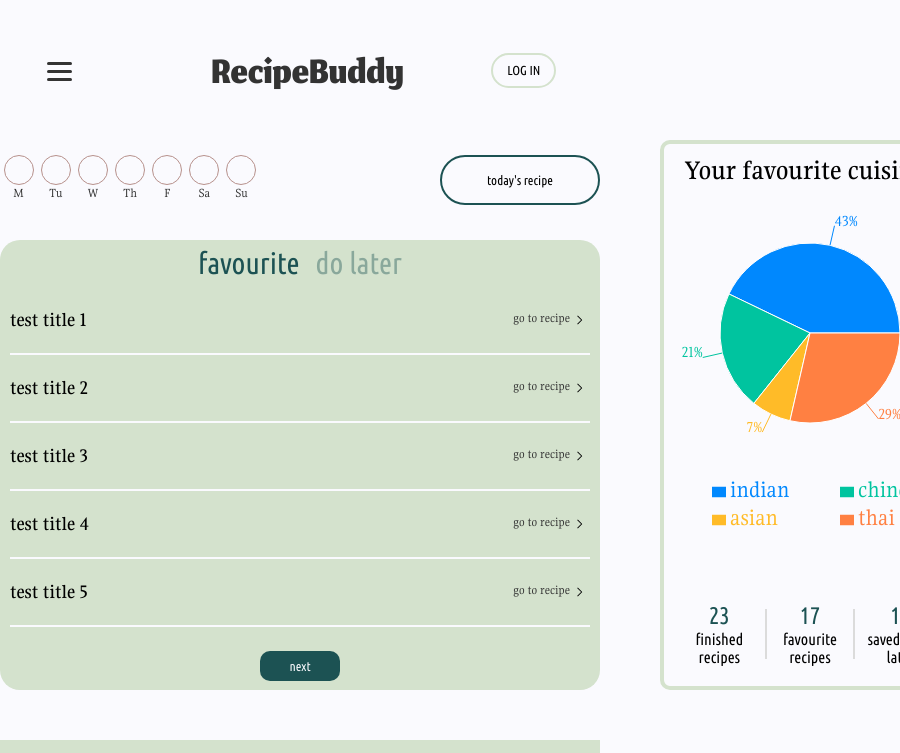
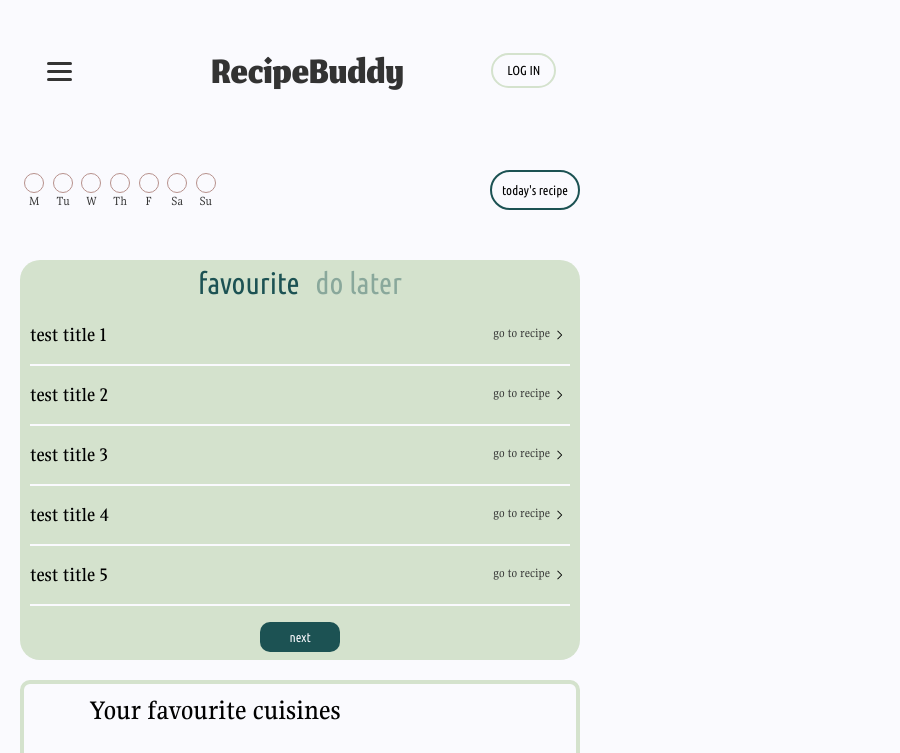
Before and after one commit to nnross/recipes-frontend, a React (Vite) app: page /personal in a window 600 px wide. Shown: the top 753 px of the page, 900 px wide, since content can reach past the window. Built offline with nearby package versions, Linux system fonts and the light colour scheme.

Commit message:
personal without tests

```diff
--- a/src/pages/personal/Statistics.jsx
+++ b/src/pages/personal/Statistics.jsx
@@ -16,8 +16,8 @@ const Statistics = ({
     <div className={className} id={id}>
       <div className={`${className}__pieChart`}>
         <h3> Your favourite cuisines </h3>
-        <ResponsiveContainer width="100%" height="80%">
-          <PieChart width="100%" height="100%" className={`${className}__pieChart__container`}>
+        <ResponsiveContainer width="100%" height="90%">
+          <PieChart className={`${className}__pieChart__container`}>
             <Pie data={chart} dataKey="value" nameKey="name" cx="50%" cy="50%" outerRadius={90} fill="#8884d8" label={({ percent }) => `${(percent * 100).toFixed(0)}%`}>
               {chart.map((entry, index) => (
                 <Cell fill={colors[index]} />
--- a/src/styles/components/_calendar.scss
+++ b/src/styles/components/_calendar.scss
@@ -46,3 +46,42 @@
         }
     }
 }
+
+@media only screen and (max-width: 600px) {
+    .calendar {
+        width: 200px;
+        height: 35px;
+        &__date {
+            &__btn {
+                &--0 {
+                    height: 20px;
+                    width: 20px;
+                    border: 1px solid $brown;
+                    background: $white;
+                    border-radius: 10px;
+                    cursor:pointer;
+                }
+                &--1 {
+                    height: 20px;
+                    width: 20px;
+                    border: 1px solid $brown;
+                    background: $brown;
+                    border-radius: 10px;
+                    cursor:pointer;
+                }
+                &--2 {
+                    height: 20px;
+                    width: 20px;
+                    border: 1px solid $lightGreen;
+                    background: $lightGreen;
+                    border-radius: 10px;
+                    cursor:pointer;
+                }
+            }
+            & p {
+                height: 15px;
+                margin: 0;
+            }
+        }
+    }
+}
--- a/src/styles/components/_recipeListItem.scss
+++ b/src/styles/components/_recipeListItem.scss
@@ -29,3 +29,8 @@
         }
     }
 }
+@media only screen and (max-width: 600px) {
+    .recipeListItem {
+        padding: 4px 0px 4px 0px;
+    }
+}
--- a/src/styles/personal/_personal.scss
+++ b/src/styles/personal/_personal.scss
@@ -36,3 +36,37 @@
         grid-column: 4;
     }
 }
+
+@media only screen and (max-width: 1000px) {
+    .personal {
+        grid-template-rows: 100px 450px 400px 50px;
+        grid-template-columns: auto minmax(0, 800px) auto;
+        gap: 20px;
+        &__calendar {
+            max-width: 800px;
+            margin-bottom: 0px;
+        }
+        &__list {
+            max-width: 800px;
+        }
+        &__stats {
+            grid-row: 3;
+            grid-column: 2;
+        }
+    }
+}
+
+@media only screen and (max-width: 600px) {
+    .personal {
+        grid-template-rows: 100px 400px 450px 50px;
+        grid-template-columns: auto minmax(0, 580px) auto;
+        &__calendar {
+            &__btn {
+                width: 90px;
+                height: 40px;
+                &:hover {
+                }
+            }
+        }
+    }
+}
--- a/src/styles/personal/_statistics.scss
+++ b/src/styles/personal/_statistics.scss
@@ -10,18 +10,19 @@
         height: 100%;
         width: 100%;
         position: relative;
-        box-sizing: border-box;
         display: flex;
         flex-direction: column;
         align-items: center;
+        box-sizing: border-box;
         & h3 {
             font-size: 28px;
         }
         &__container {
+            box-sizing: border-box;
+            height: 80%;
             & div {
-                display: flex;
-                width: 100%;
-                padding-left: 30px;
+                padding-left: 35px;
+                box-sizing: border-box;
                 & ul {
                     & li {
                         font-size: 24px;
@@ -71,3 +72,64 @@
         }
     }
 }
+
+@media only screen and (min-width: 600px) and (max-width: 1000px) {
+    .statistics {
+        display: flex;
+        flex-direction: row;
+        &__pieChart {
+            &__container {
+                & div {
+                    padding-left: 100px;
+                }
+            }
+        }
+        &__allTime {
+            height: 100%;
+            width: 250px;
+            display: flex;
+            flex-direction: column;
+            justify-content: space-around;
+            & div {
+                display: flex;
+                flex-direction: row;
+                justify-content: center;
+                gap: 10px;
+                height: 100%;
+                text-align: center;
+                font-family: button;
+                & span {
+                    font-size: 24px;
+                    color: $darkGreen;
+                }
+            }
+            & :nth-child(2) {
+                position: relative;
+                &::before {
+                    bottom: 0;
+                    left: 25%;
+                    width: 100px;
+                    height: 2px;
+                }
+                &::after {
+                    top: 0;
+                    right: 25%;
+                    width: 100px;
+                    height: 2px;
+                }
+            }
+        }
+    }
+}
+
+@media only screen and (max-width: 600px) {
+    .statistics {
+        &__pieChart {
+            &__container {
+                & div {
+                    padding-left: 50px;
+                }
+            }
+        }
+    }
+}
```
